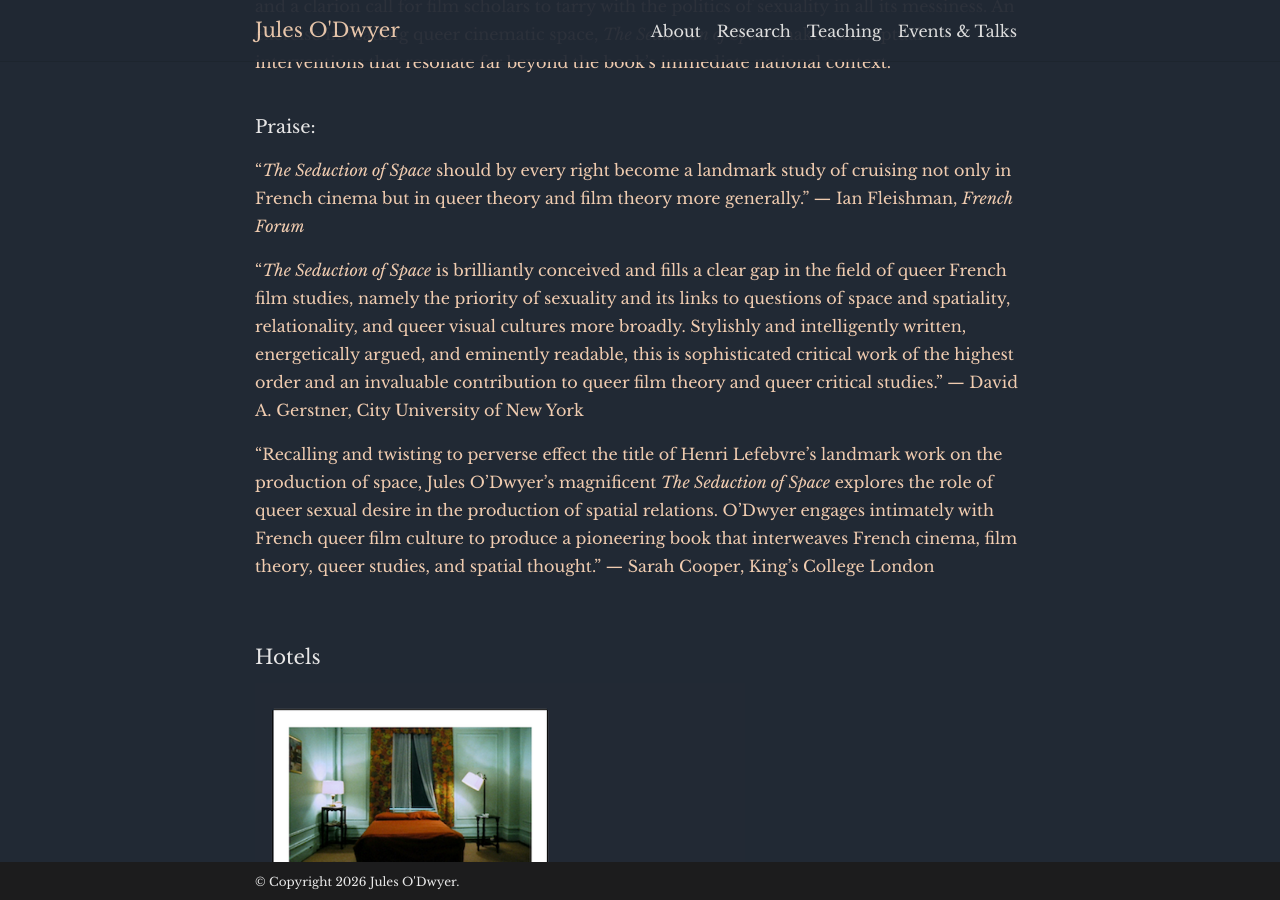
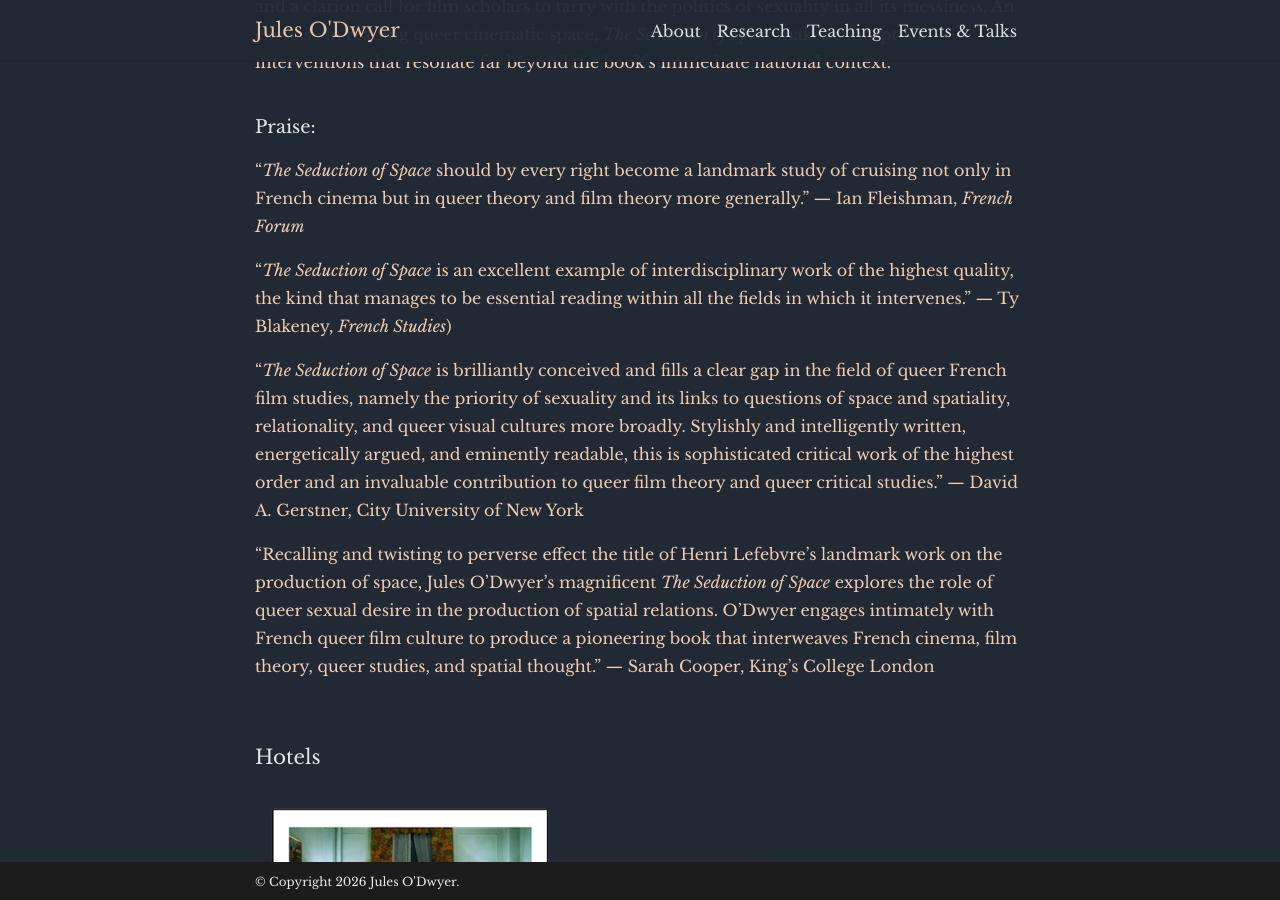
Before and after one commit to julesodwyer/julesodwyer.github.io, a Jekyll site: the page built from _pages/research.md, in a window 1280 px wide and 900 px high, scrolled down 1280 px. Built offline with Jekyll 4.4.1, drawn with Linux system fonts in a browser that asks for light colours; comment, search, counter and statistics services are not loaded; a style sheet for code colours, icons or effects is not loaded.

Commit message:
Update research.md
added a reference

```diff
--- a/_pages/research.md
+++ b/_pages/research.md
@@ -24,6 +24,8 @@ Through the work of Jacques Nolot, Sébastien Lifshitz, Christophe Honoré, Vinc
 ### Praise:
 
 "_The Seduction of Space_ should by every right become a landmark study of cruising not only in French cinema but in queer theory and film theory more generally." — Ian Fleishman, [_French Forum_](https://muse.jhu.edu/pub/56/article/975506)
+
+"_The Seduction of Space_ is an excellent example of interdisciplinary work of the highest quality, the kind that manages to be essential reading within all the fields in which it intervenes." — Ty Blakeney, [_French Studies_](https://www.liverpooluniversitypress.co.uk/doi/10.3828/fs.2026.80.2.41))
 
 "_The Seduction of Space_ is brilliantly conceived and fills a clear gap in the field of queer French film studies, namely the priority of sexuality and its links to questions of space and spatiality, relationality, and queer visual cultures more broadly. Stylishly and intelligently written, energetically argued, and eminently readable, this is sophisticated critical work of the highest order and an invaluable contribution to queer film theory and queer critical studies." — David A. Gerstner, City University of New York
 
```
